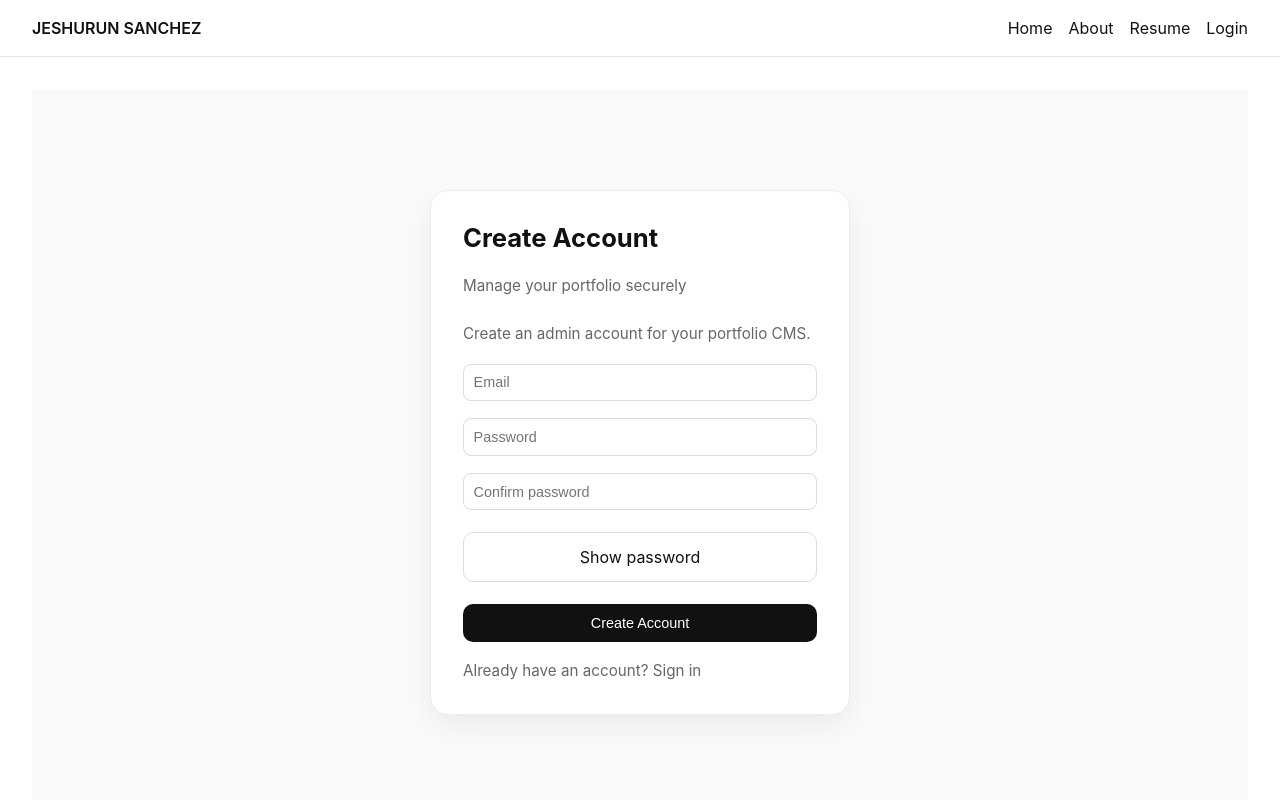
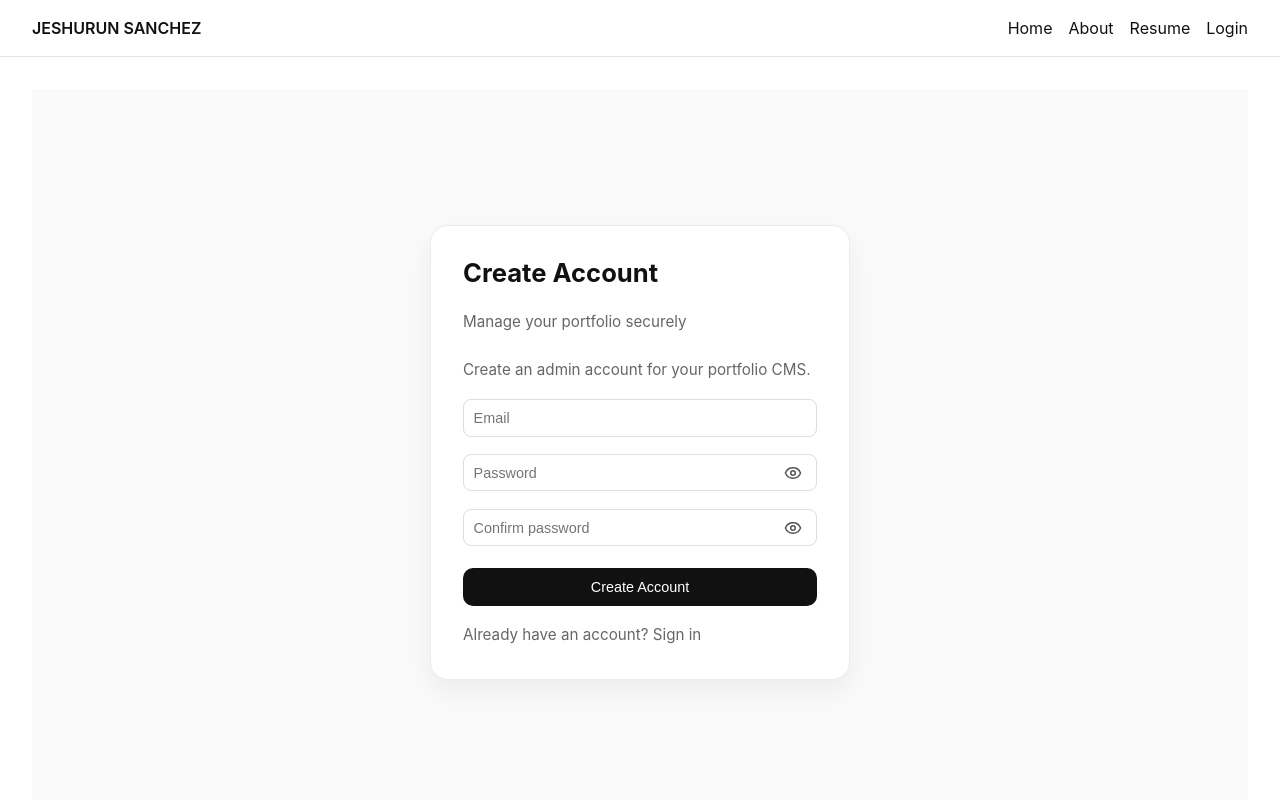
Before and after one commit to jeshurunjet/gallery-portfolio, a React (Vite) app in the folder frontend/: page /admin/register in a window 1280 px wide. Shown: the top 800 px of the page. Built offline with nearby package versions, Linux system fonts and the light colour scheme; no server answers.

Commit message:
fixed see password on account login pages

```diff
--- a/frontend/src/index.css
+++ b/frontend/src/index.css
@@ -1633,9 +1633,55 @@ main {
   box-shadow: 0 0 0 3px rgba(17, 17, 17, 0.08);
 }
 
+.auth-password-field {
+  position: relative;
+  width: 100%;
+}
+
+.auth-password-field input {
+  padding-right: 2.75rem;
+}
+
+.auth-password-toggle {
+  position: absolute;
+  top: 50%;
+  right: 0.35rem;
+  width: 36px;
+  height: 36px;
+  margin: 0;
+  padding: 0;
+  border: none;
+  border-radius: 8px;
+  background: transparent;
+  color: #555;
+  display: inline-flex;
+  align-items: center;
+  justify-content: center;
+  cursor: pointer;
+  transform: translateY(-50%);
+  transition:
+    background 0.2s ease,
+    color 0.2s ease;
+}
+
+.auth-password-toggle:hover {
+  background: #f3f3f3;
+  color: #111;
+}
+
+.auth-password-toggle:focus-visible {
+  outline: 2px solid #111;
+  outline-offset: 2px;
+}
+
 .auth-form button {
   width: 100%;
   margin-top: 0.25rem;
+}
+
+.auth-form .auth-password-toggle {
+  width: 36px;
+  margin-top: 0;
 }
 
 .auth-error {
--- a/frontend/src/pages/admin/LoginPage.tsx
+++ b/frontend/src/pages/admin/LoginPage.tsx
@@ -2,11 +2,13 @@ import { useState } from "react";
 import { Link } from "react-router-dom";
 import { API_BASE_URL } from "../../config";
 import Toast from "../../components/Toast";
+import { Eye, EyeOff } from "lucide-react";
 
 function LoginPage() {
   const initialAuthMessage = sessionStorage.getItem("authMessage");
   const [email, setEmail] = useState("");
   const [password, setPassword] = useState("");
+  const [showPassword, setShowPassword] = useState(false);
   const [error, setError] = useState("");
   const [toastMessage] = useState(initialAuthMessage ?? "");
   const [showToast, setShowToast] = useState(Boolean(initialAuthMessage));
@@ -59,13 +61,25 @@ function LoginPage() {
             onChange={(e) => setEmail(e.target.value)}
           />
 
+          <div className="auth-password-field">
             <input
-            type="password"
+              type={showPassword ? "text" : "password"}
               placeholder="Password"
               autoComplete="current-password"
               value={password}
               onChange={(e) => setPassword(e.target.value)}
             />
+
+            <button
+              type="button"
+              className="auth-password-toggle"
+              aria-label={showPassword ? "Hide password" : "Show password"}
+              title={showPassword ? "Hide password" : "Show password"}
+              onClick={() => setShowPassword((prev) => !prev)}
+            >
+              {showPassword ? <EyeOff size={18} /> : <Eye size={18} />}
+            </button>
+          </div>
 
           {error && <p className="auth-error">{error}</p>}
 
--- a/frontend/src/pages/admin/RegisterPage.tsx
+++ b/frontend/src/pages/admin/RegisterPage.tsx
@@ -1,6 +1,7 @@
 import { useState } from "react";
 import { Link, useNavigate } from "react-router-dom";
 import { API_BASE_URL } from "../../config";
+import { Eye, EyeOff } from "lucide-react";
 
 function RegisterPage() {
   const navigate = useNavigate();
@@ -58,6 +59,7 @@ function RegisterPage() {
           onChange={(e) => setEmail(e.target.value)}
         />
 
+        <div className="auth-password-field">
           <input
             type={showPassword ? "text" : "password"}
             placeholder="Password"
@@ -66,6 +68,18 @@ function RegisterPage() {
             onChange={(e) => setPassword(e.target.value)}
           />
 
+          <button
+            type="button"
+            className="auth-password-toggle"
+            aria-label={showPassword ? "Hide password" : "Show password"}
+            title={showPassword ? "Hide password" : "Show password"}
+            onClick={() => setShowPassword((prev) => !prev)}
+          >
+            {showPassword ? <EyeOff size={18} /> : <Eye size={18} />}
+          </button>
+        </div>
+
+        <div className="auth-password-field">
           <input
             type={showPassword ? "text" : "password"}
             placeholder="Confirm password"
@@ -76,11 +90,14 @@ function RegisterPage() {
 
           <button
             type="button"
-          className="auth-secondary-button"
+            className="auth-password-toggle"
+            aria-label={showPassword ? "Hide password" : "Show password"}
+            title={showPassword ? "Hide password" : "Show password"}
             onClick={() => setShowPassword((prev) => !prev)}
           >
-          {showPassword ? "Hide password" : "Show password"}
+            {showPassword ? <EyeOff size={18} /> : <Eye size={18} />}
           </button>
+        </div>
 
         {message && <p className="auth-success">{message}</p>}
         {error && <p className="auth-error">{error}</p>}
--- a/frontend/src/pages/admin/ResetPasswordPage.tsx
+++ b/frontend/src/pages/admin/ResetPasswordPage.tsx
@@ -1,6 +1,7 @@
 import { useState } from "react";
 import { useNavigate, useSearchParams } from "react-router-dom";
 import { API_BASE_URL } from "../../config";
+import { Eye, EyeOff } from "lucide-react";
 
 function ResetPasswordPage() {
   const [searchParams] = useSearchParams();
@@ -54,6 +55,7 @@ function ResetPasswordPage() {
       <form className="auth-form" onSubmit={handleSubmit}>
         <h1>Reset Password</h1>
         <p className="auth-subtext">Manage your portfolio securely</p>
+        <div className="auth-password-field">
           <input
             type={showPassword ? "text" : "password"}
             placeholder="Password"
@@ -62,6 +64,18 @@ function ResetPasswordPage() {
             onChange={(e) => setPassword(e.target.value)}
           />
 
+          <button
+            type="button"
+            className="auth-password-toggle"
+            aria-label={showPassword ? "Hide password" : "Show password"}
+            title={showPassword ? "Hide password" : "Show password"}
+            onClick={() => setShowPassword((prev) => !prev)}
+          >
+            {showPassword ? <EyeOff size={18} /> : <Eye size={18} />}
+          </button>
+        </div>
+
+        <div className="auth-password-field">
           <input
             type={showPassword ? "text" : "password"}
             placeholder="Confirm password"
@@ -69,13 +83,17 @@ function ResetPasswordPage() {
             value={confirmPassword}
             onChange={(e) => setConfirmPassword(e.target.value)}
           />
+
           <button
             type="button"
-          className="auth-secondary-button"
+            className="auth-password-toggle"
+            aria-label={showPassword ? "Hide password" : "Show password"}
+            title={showPassword ? "Hide password" : "Show password"}
             onClick={() => setShowPassword((prev) => !prev)}
           >
-          {showPassword ? "Hide password" : "Show password"}
+            {showPassword ? <EyeOff size={18} /> : <Eye size={18} />}
           </button>
+        </div>
 
         {message && <p className="auth-success">{message}</p>}
         {error && <p className="auth-error">{error}</p>}
```
Lines whose indentation alone changed are shown as unchanged.
